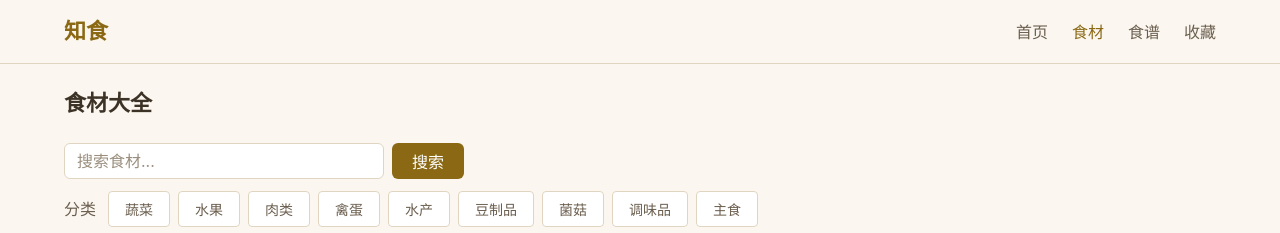
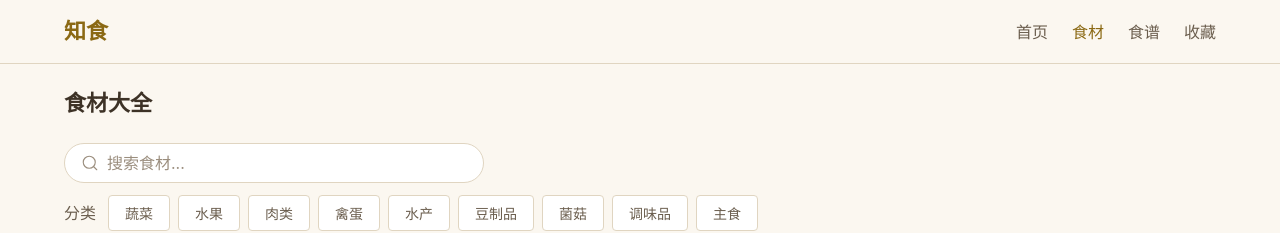
Before and after one commit to sdfg8krtg8-hash/zhishi, a Vue app: page /#/ingredients in a window 1280 px wide. Shown: the top 233 px of the page. Built offline with nearby package versions, Linux system fonts and the light colour scheme.

Commit message:
feat: 搜索框药丸形改造 — 20px 圆角、SVG 图标、聚焦外发光

```diff
--- a/src/components/ui/SearchBar.vue
+++ b/src/components/ui/SearchBar.vue
@@ -8,54 +8,56 @@ defineProps<{
 
 <template>
   <div class="search-bar">
+    <svg class="search-bar__icon" width="18" height="18" viewBox="0 0 24 24" fill="none" stroke="currentColor" stroke-width="1.5" stroke-linecap="round">
+      <circle cx="11" cy="11" r="8" />
+      <path d="m21 21-4.35-4.35" />
+    </svg>
     <input
       v-model="model"
       type="text"
       class="search-bar__input"
-      :placeholder="placeholder || '搜索...'"
+      :placeholder="placeholder || '搜索食材或食谱...'"
     />
-    <button class="search-bar__btn">搜索</button>
   </div>
 </template>
 
 <style scoped>
 .search-bar {
   display: flex;
-  gap: var(--element-gap-sm);
-  max-width: 400px;
+  align-items: center;
+  gap: 8px;
+  max-width: 420px;
   width: 100%;
+  height: var(--search-height);
+  padding: 0 16px;
+  border: 1px solid var(--color-border);
+  border-radius: var(--search-radius);
+  background: var(--color-card-bg);
+  transition: border-color 0.2s, box-shadow 0.2s;
+}
+
+.search-bar:focus-within {
+  border-color: var(--color-primary);
+  box-shadow: var(--search-focus-glow);
+}
+
+.search-bar__icon {
+  flex-shrink: 0;
+  color: var(--color-text-muted);
 }
 
 .search-bar__input {
   flex: 1;
-  height: var(--btn-height);
-  padding: 0 12px;
-  border: 1px solid var(--color-border);
-  border-radius: 6px;
+  height: 100%;
+  border: none;
+  outline: none;
+  background: transparent;
   font-size: var(--font-size-body);
   color: var(--color-text-body);
-  background: var(--color-card-bg);
   font-family: inherit;
-  outline: none;
-  transition: border-color 0.2s;
-}
-
-.search-bar__input:focus {
-  border-color: var(--color-primary);
 }
 
 .search-bar__input::placeholder {
   color: var(--color-text-muted);
 }
-
-.search-bar__btn {
-  height: var(--btn-height);
-  padding: 0 20px;
-  background: var(--color-primary);
-  color: #fff;
-  border: none;
-  border-radius: 6px;
-  font-size: var(--font-size-body);
-  white-space: nowrap;
-}
 </style>
```
